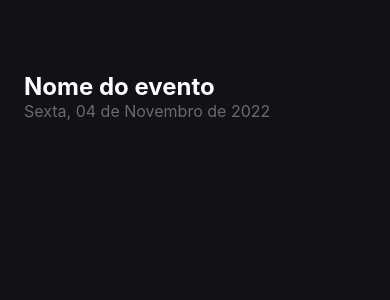
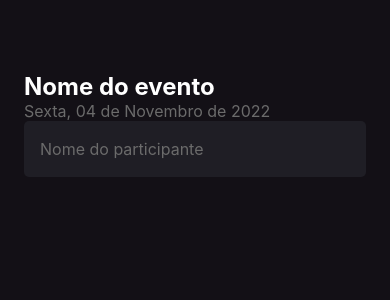
Before and after one commit to Thalys001/imhere, a React Native app: screen / in a window 390 px wide. Shown: the top 300 px of the page. Built offline with nearby package versions, Linux system fonts and the light colour scheme.

Commit message:
feat: adding data input

```diff
--- a/App.tsx
+++ b/App.tsx
@@ -1,28 +1,7 @@
-import { Text, View, StyleSheet } from 'react-native';
+import { Home } from "./src/screens/Home"
 
 export default function App() {
   return (
-    <View style={styles.container}>
-      <Text style={styles.eventName}>Nome do evento</Text>
-      <Text style={styles.eventDate}>Sexta, 04 de Novembro de 2022</Text>
-    </View>
+    <Home />
   )
 }
-
-const styles = StyleSheet.create({
-  container: {
-    flex: 1,
-    backgroundColor: '#131016',
-    padding: 24
-  },
-  eventName: {
-    color: '#FDFCFE',
-    fontSize: 24,
-    fontWeight: 'bold',
-    marginTop: 48
-  },
-  eventDate: {
-    color: '#6B6B6B',
-    fontSize: 16,
-  }
-})
--- a/src/screens/Home/index.tsx
+++ b/src/screens/Home/index.tsx
@@ -0,0 +1,21 @@
+import { Text, View, TextInput } from 'react-native';
+
+import { styles } from './styles';
+
+export function Home() {
+  return (
+    <View style={styles.container}>
+      <Text style={styles.eventName}>
+        Nome do evento
+      </Text>
+      <Text style={styles.eventDate}>
+        Sexta, 04 de Novembro de 2022
+      </Text>
+      <TextInput
+        style={styles.input}
+        placeholder="Nome do participante"
+        placeholderTextColor="#6B6B6B"
+      />
+    </View>
+  )
+}
--- a/src/screens/Home/styles.ts
+++ b/src/screens/Home/styles.ts
@@ -0,0 +1,27 @@
+import { StyleSheet } from "react-native"
+
+export const styles = StyleSheet.create({
+  container: {
+    flex: 1,
+    backgroundColor: '#131016',
+    padding: 24
+  },
+  eventName: {
+    color: '#FFF',
+    fontSize: 24,
+    fontWeight: 'bold',
+    marginTop: 48
+  },
+  eventDate: {
+    color: '#6B6B6B',
+    fontSize: 16,
+  },
+  input: {
+    height: 56,
+    backgroundColor: '#1F1E25',
+    borderRadius: 5,
+    color: '#FFF',
+    padding: 16,
+    fontSize: 16
+  }
+})
```
